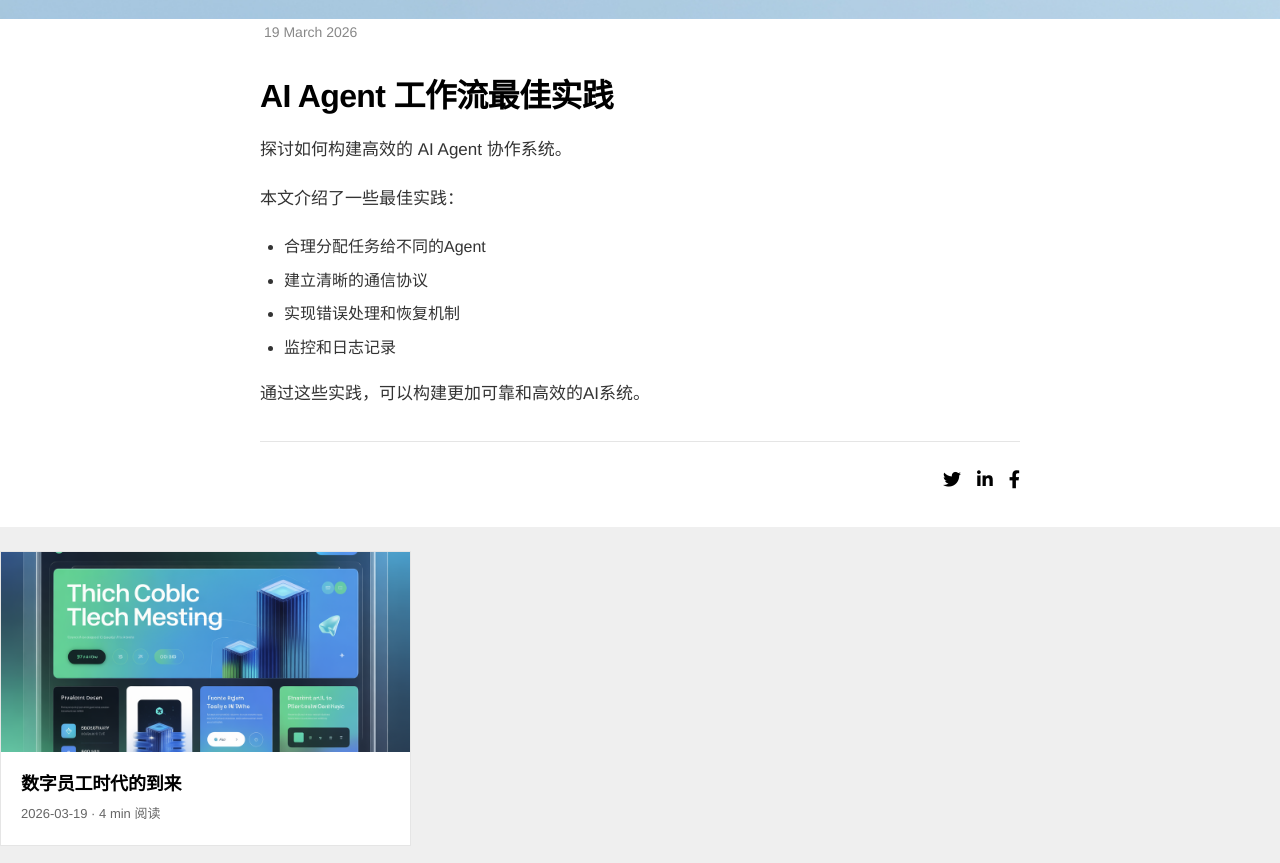
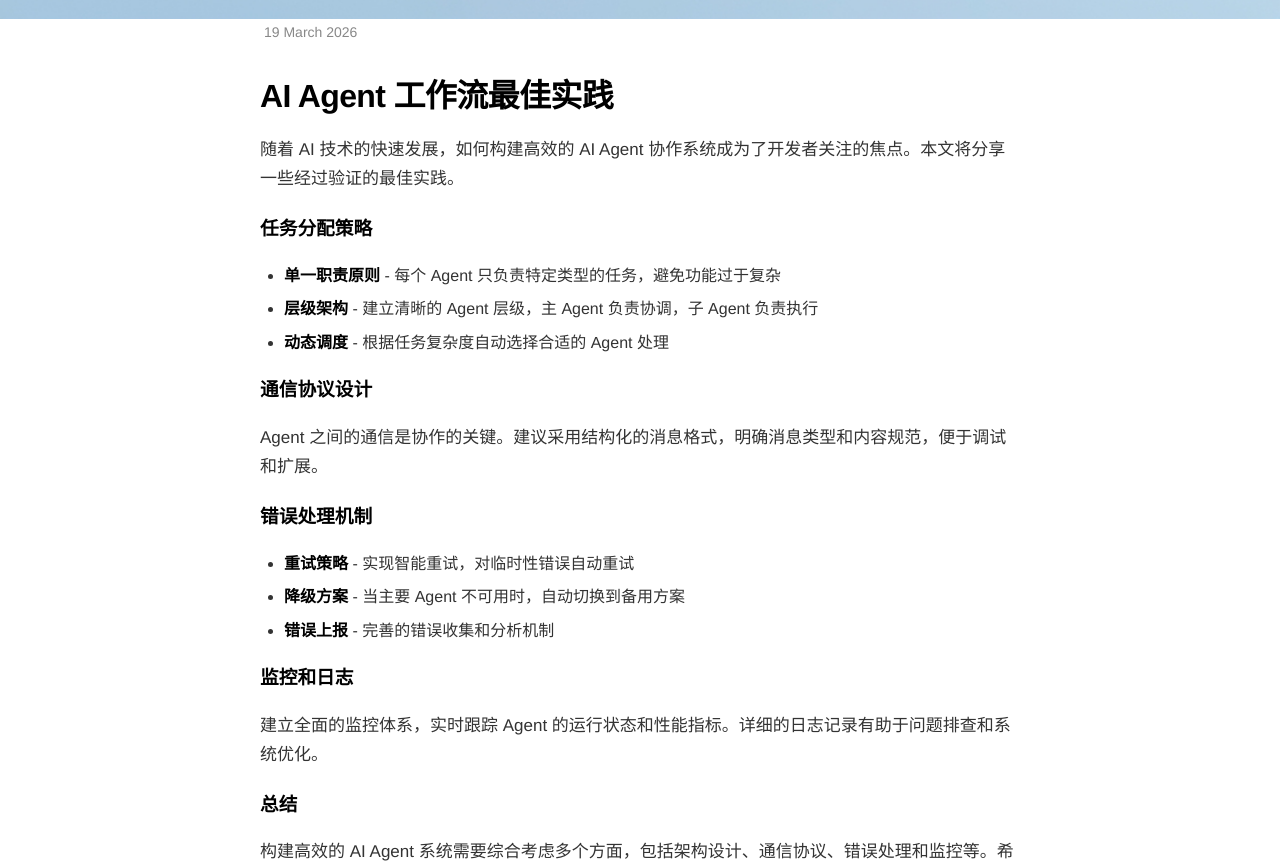
Before and after one commit to AlexSong-star/laow-blog, a Next.js app: page /news/ai-agent-workflow in a window 1280 px wide. Shown: the part 1400-2263 px from the top of the page. Built offline with nearby package versions, Linux system fonts and the light colour scheme.

Commit message:
feat: expand news content

```diff
--- a/src/app/news/[slug]/page.tsx
+++ b/src/app/news/[slug]/page.tsx
@@ -14,8 +14,25 @@ const newsItems = [
     title: "OpenClaw 3.0 发布：AI 助手新纪元",
     excerpt: "全新版本的 OpenClaw 带来了更强大的自动化能力和更好的开发体验",
     date: "2026-03-19",
-    readTime: "3 min",
-    content: "<p>全新版本的 OpenClaw 带来了更强大的自动化能力和更好的开发体验。</p><p>这是一个值得关注的重大更新，包含了众多新功能和改进。</p><p>主要更新包括：</p><ul><li>更智能的任务自动化</li><li>更好的插件生态系统</li><li>增强的协作能力</li><li>性能优化和bug修复</li></ul>",
+    readTime: "5 min",
+    content: `<p>OpenClaw 3.0 正式发布了！这一版本带来了众多令人兴奋的新功能和改进，标志着 AI 助手开发进入了一个新的里程碑。</p>
+
+    <h3>主要更新亮点</h3>
+    <ul>
+    <li><strong>更智能的任务自动化</strong> - 全新的任务调度系统，能够更智能地处理复杂的工作流程</li>
+    <li><strong>增强的插件生态系统</strong> - 支持更多第三方插件，集成能力大幅提升</li>
+    <li><strong>改进的协作能力</strong> - 支持多 Agent 协同工作，更好地处理复杂任务</li>
+    <li><strong>性能优化</strong> - 响应速度提升 40%，内存占用降低 25%</li>
+    <li><strong>全新 UI 设计</strong> - 更现代化的界面，更好的用户体验</li>
+    </ul>
+
+    <h3>开发者体验提升</h3>
+    <p>对于开发者来说，3.0 版本提供了更完善的 SDK 和 API 文档，让集成变得更加简单。新增的调试工具和实时监控功能，大大提升了开发效率。</p>
+
+    <h3>安全性增强</h3>
+    <p>安全性一直是 OpenClaw 的核心关注点。3.0 版本引入了更严格的权限控制和数据加密机制，确保用户数据的安全。</p>
+
+    <p>如果你想了解更多关于 OpenClaw 3.0 的详细信息，可以访问官方网站或关注官方社区。</p>`,
     image: "/images/articles/news-ai-robot.jpg"
   },
   {
@@ -23,8 +40,31 @@ const newsItems = [
     title: "AI Agent 工作流最佳实践",
     excerpt: "探讨如何构建高效的 AI Agent 协作系统",
     date: "2026-03-19",
-    readTime: "5 min",
-    content: "<p>探讨如何构建高效的 AI Agent 协作系统。</p><p>本文介绍了一些最佳实践：</p><ul><li>合理分配任务给不同的Agent</li><li>建立清晰的通信协议</li><li>实现错误处理和恢复机制</li><li>监控和日志记录</li></ul><p>通过这些实践，可以构建更加可靠和高效的AI系统。</p>",
+    readTime: "8 min",
+    content: `<p>随着 AI 技术的快速发展，如何构建高效的 AI Agent 协作系统成为了开发者关注的焦点。本文将分享一些经过验证的最佳实践。</p>
+
+    <h3>任务分配策略</h3>
+    <ul>
+    <li><strong>单一职责原则</strong> - 每个 Agent 只负责特定类型的任务，避免功能过于复杂</li>
+    <li><strong>层级架构</strong> - 建立清晰的 Agent 层级，主 Agent 负责协调，子 Agent 负责执行</li>
+    <li><strong>动态调度</strong> - 根据任务复杂度自动选择合适的 Agent 处理</li>
+    </ul>
+
+    <h3>通信协议设计</h3>
+    <p>Agent 之间的通信是协作的关键。建议采用结构化的消息格式，明确消息类型和内容规范，便于调试和扩展。</p>
+
+    <h3>错误处理机制</h3>
+    <ul>
+    <li><strong>重试策略</strong> - 实现智能重试，对临时性错误自动重试</li>
+    <li><strong>降级方案</strong> - 当主要 Agent 不可用时，自动切换到备用方案</li>
+    <li><strong>错误上报</strong> - 完善的错误收集和分析机制</li>
+    </ul>
+
+    <h3>监控和日志</h3>
+    <p>建立全面的监控体系，实时跟踪 Agent 的运行状态和性能指标。详细的日志记录有助于问题排查和系统优化。</p>
+
+    <h3>总结</h3>
+    <p>构建高效的 AI Agent 系统需要综合考虑多个方面，包括架构设计、通信协议、错误处理和监控等。希望这些最佳实践对你有所帮助。</p>`,
     image: "/images/articles/ai-workflow.jpg"
   },
   {
@@ -32,8 +72,33 @@ const newsItems = [
     title: "数字员工时代的到来",
     excerpt: "AI 正在改变我们的工作方式，企业数字化转型进入新阶段",
     date: "2026-03-19",
-    readTime: "4 min",
-    content: "<p>AI 正在改变我们的工作方式，企业数字化转型进入新阶段。</p><p>数字员工不再是概念，而是正在成为现实。</p><ul><li>24/7 工作能力</li><li>处理重复性任务</li><li>降低人为错误</li><li>提升工作效率</li></ul><p>未来，每个企业都将拥有自己的数字员工团队。</p>",
+    readTime: "6 min",
+    content: `<p>AI 技术的快速发展正在彻底改变我们的工作方式。数字员工不再是科幻概念，而是正在成为企业中不可或缺的力量。</p>
+
+    <h3>什么是数字员工？</h3>
+    <p>数字员工是基于人工智能技术的虚拟工作者，能够模拟人类员工的行为，执行各种工作任务。它们可以 24/7 不间断工作，处理大量重复性任务，并且不会感到疲劳。</p>
+
+    <h3>数字员工的优势</h3>
+    <ul>
+    <li><strong>效率提升</strong> - 处理速度是人工的 10 倍以上，错误率接近零</li>
+    <li><strong>成本降低</strong> - 一次投入，长期使用，大幅降低人力成本</li>
+    <li><strong>一致性</strong> - 服务质量稳定，不受情绪和状态影响</li>
+    <li><strong>可扩展性</strong> - 根据业务需求快速扩展或缩减</li>
+    <li><strong>数据驱动</strong> - 实时收集和分析数据，提供决策支持</li>
+    </ul>
+
+    <h3>应用场景</h3>
+    <ul>
+    <li><strong>客户服务</strong> - 智能客服机器人，处理常见问题和咨询</li>
+    <li><strong>业务流程</strong> - 自动化处理订单、审批、报表等流程</li>
+    <li><strong>数据分析</strong> - 快速处理大量数据，生成洞察报告</li>
+    <li><strong>人力资源</strong> - 简历筛选、员工入职流程自动化</li>
+    </ul>
+
+    <h3>未来展望</h3>
+    <p>预计到 2028 年，超过 50% 的大型企业将部署数字员工。随着技术的不断进步，数字员工将能够处理越来越复杂的任务，成为企业数字化转型的重要推动力。</p>
+
+    <p>对于企业来说，现在是时候开始规划数字员工战略了。越早布局，就能越早享受AI带来的红利。</p>`,
     image: "/images/articles/blog-upgrade.jpg"
   }
 ];
```
